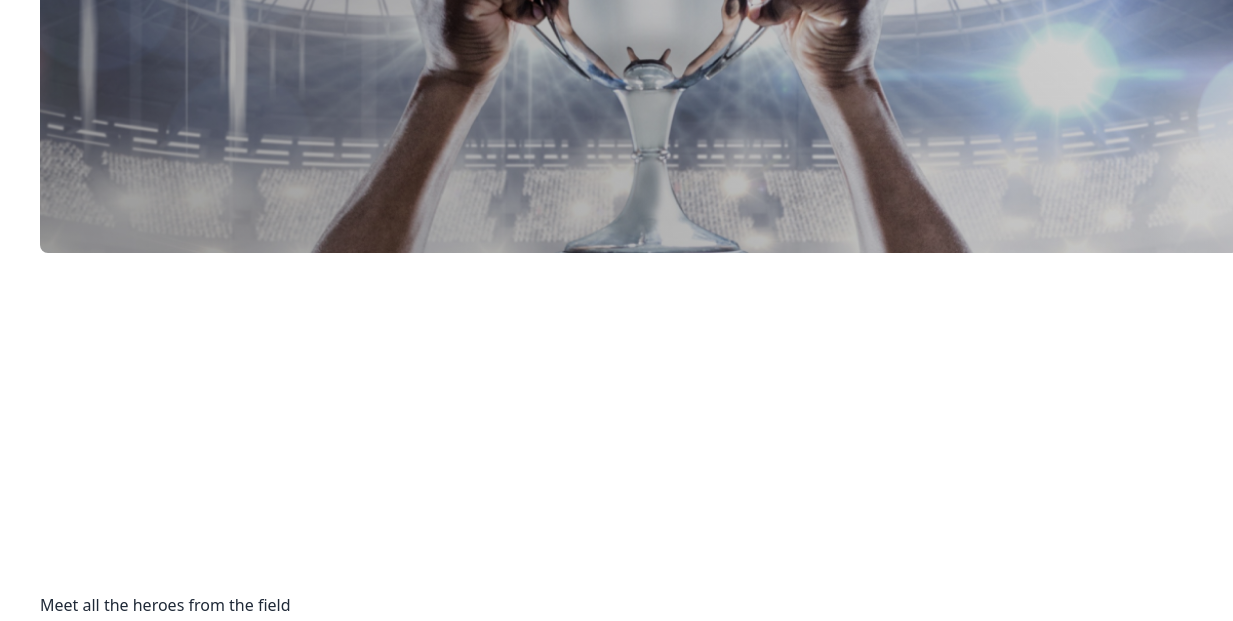
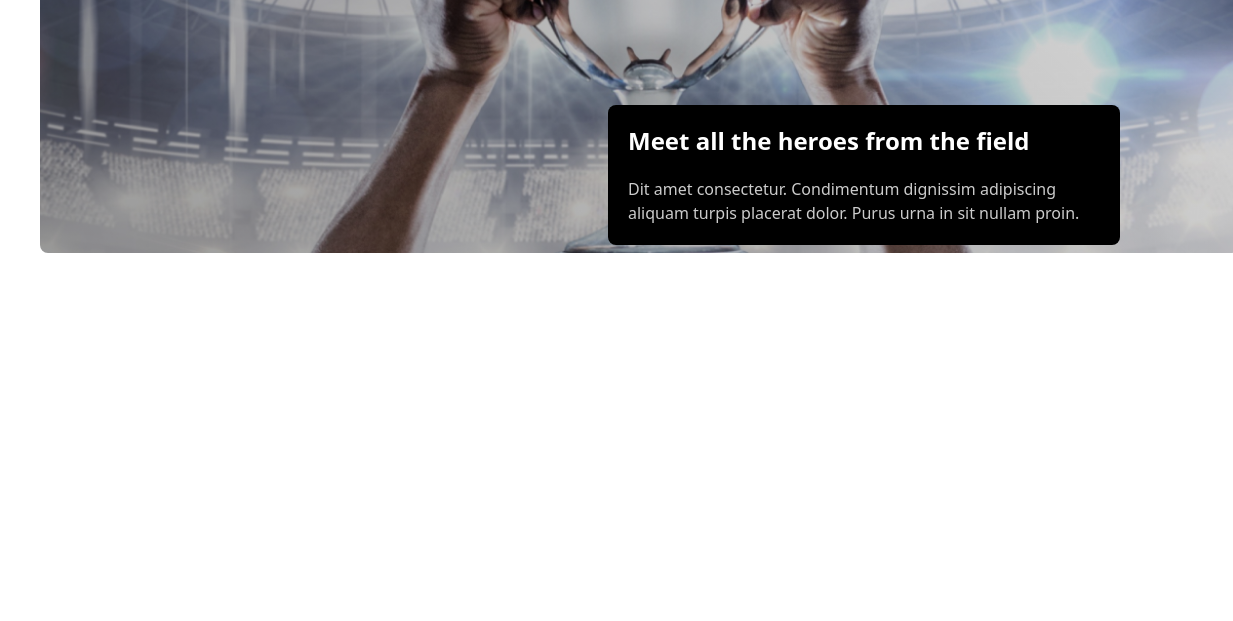
Before and after one commit to JamilTalukder103/hockeys-main, a plain HTML site: page index.html in a window 1280 px wide. Shown: the part 395-1016 px from the top of the page, 0-1233 px from the left. After the commit the page ends 988 px from the top, so only its background shows below. Drawn offline with nearby package versions, Linux system fonts and the light colour scheme.

Commit message:
carousel add

```diff
--- a/index.html
+++ b/index.html
@@ -11,7 +11,7 @@
 
 <body>
     <header>
-        <div class="container lg:px-10 mx-auto">
+        <div class="container px-2 lg:px-10 mx-auto">
             <!-- navbar start here -->
             <div class="navbar bg-base-100">
                 <div class="navbar-start">
@@ -48,7 +48,7 @@
                 </div>
             </div>
             <!-- slider start here -->
-            <div class="carousel w-full mt-5 ">
+            <div class="carousel w-full mt-5 relative ">
                 <div id="slide1"
                     class="carousel-item rounded-lg relative w-full h-[70vh] object-fit bg-no-repeat bg-cover bg-[linear-gradient(45deg,rgba(0,0,0,0.4),rgba(0,0,0,0.1)),url(img/1.png)]">
                     <div class="absolute flex justify-between transform -translate-y-1/2 left-5 right-5 top-1/2">
@@ -82,9 +82,14 @@
                 </div>
             </div>
             <div>
-                <h2>Meet all the heroes from the field</h2>
-                <p>Dit amet consectetur. Condimentum dignissim adipiscing aliquam turpis placerat dolor. Purus urna in
-                    sit nullam proin.</p>
+                <div class="bg-black text-white mt-8 lg:w-2/5 rounded-lg p-5 lg:absolute  bottom-40 right-40">
+                    <h2 class="font-semibold text-2xl ">Meet all the heroes from the field</h2>
+                    <p class="mt-5 opacity-80">Dit amet consectetur. Condimentum dignissim adipiscing aliquam turpis
+                        placerat
+                        dolor. Purus urna
+                        in
+                        sit nullam proin.</p>
+                </div>
             </div>
         </div>
     </header>
```
